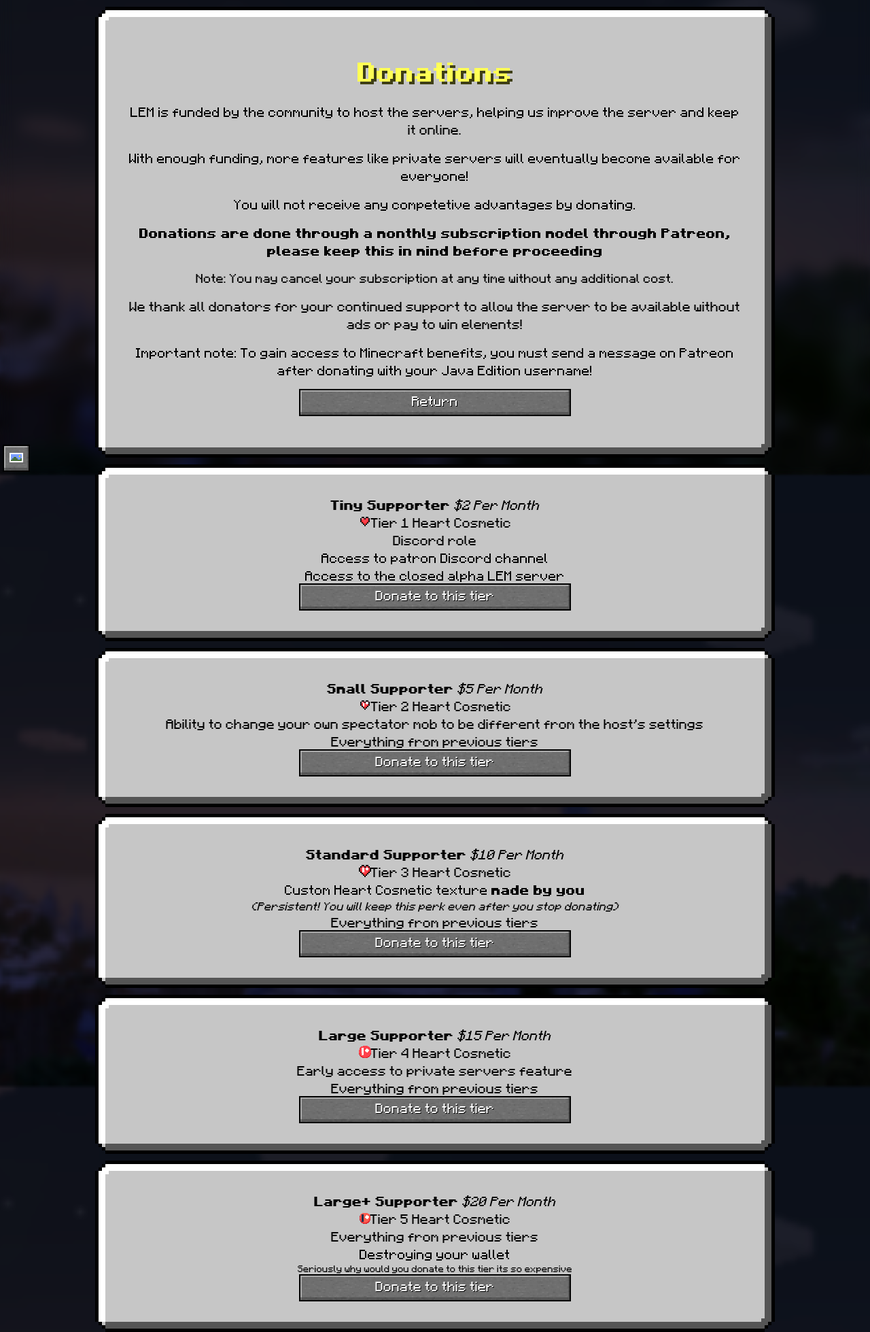
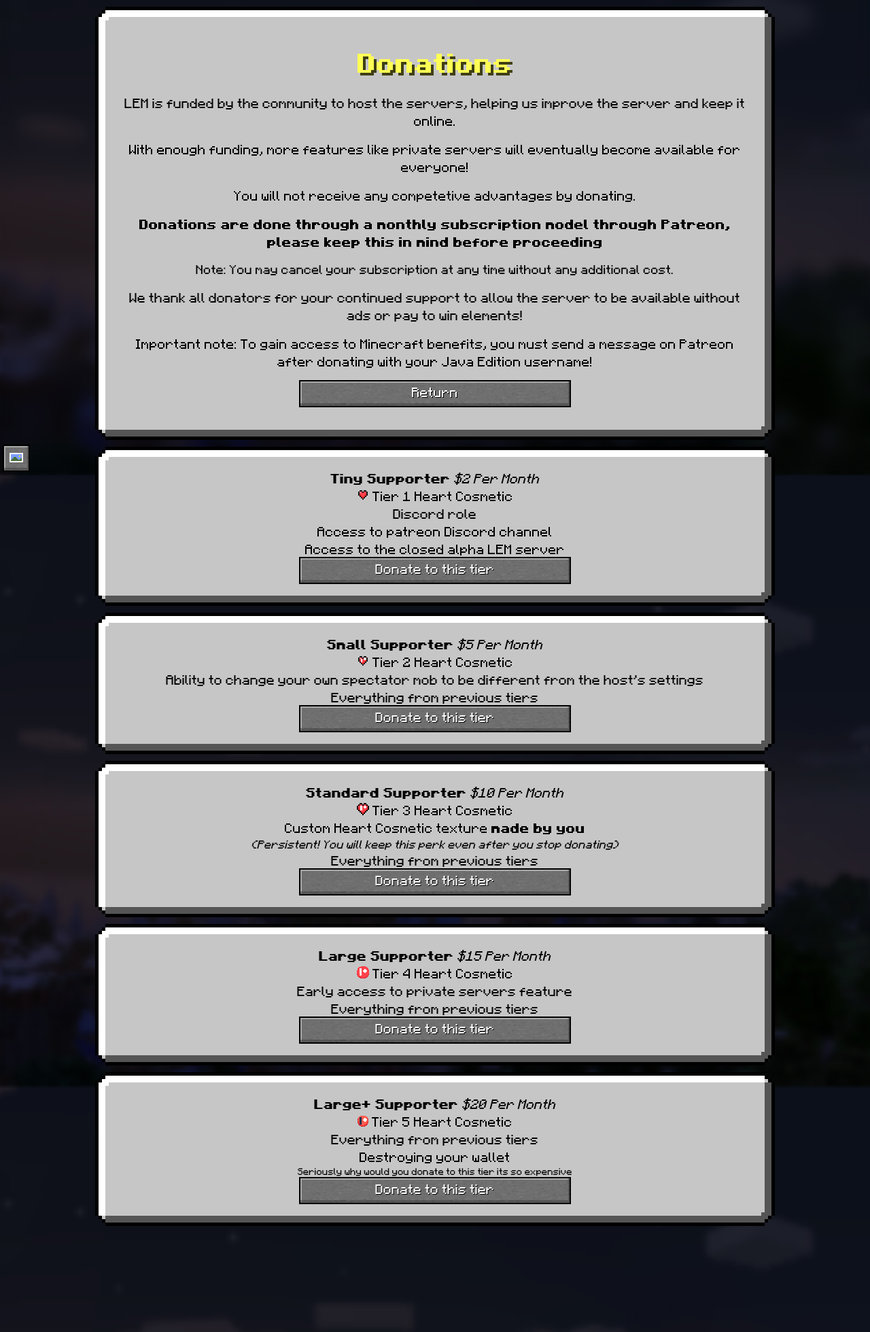
Before and after one commit to Legacy-Edition-Minigames/Website, a Jekyll site: the page built from donate.html, in a window 1280 px wide, cut to the strip 202-2161 px from the top of the page. Shown: the whole strip at 68% size. Built offline with Jekyll 4.4.1, drawn with Linux system fonts in a browser that asks for light colours; some web fonts are replaced.

Commit message:
Add credits page
Co-Authored-By: Pedro270707 <89267077+Pedro270707@users.noreply.github.com>

```diff
--- a/_layouts/default.html
+++ b/_layouts/default.html
@@ -9,7 +9,7 @@
 		<link rel="preload" as="image" href="{{ site.baseurl }}/assets/btn-panorama-hover.png">
     </head>
     <body>
-	<div class="panorama-button" title="Toggle panorama movement" onclick="triggerPanoramaMovement();"></div>
+	<div class="panorama-button pixelated" title="Toggle panorama movement" onclick="triggerPanoramaMovement();"></div>
 	<div class="backdrop-blur"></div>
 	<audio id="music">
 		<source src="{{ site.baseurl }}/assets/menu2.ogg" type="audio/ogg">
--- a/about.html
+++ b/about.html
@@ -10,8 +10,10 @@
 		<a href="https://github.com/DBTDerpbox/Legacy-Edition-Battle" target='_blank' onclick="clickSound()"><span class="github-button"></span></a> <a href="https://www.patreon.com/DBTDerpbox" target='_blank' onclick="clickSound()"><span class="patreon-button"></span></a>
 		<p>LEM focuses on remaking the Mini Games from the discontinued Legacy Console edition, while also enhancing and adding new content at the same time.</p>
 		<p>This includes quality of life improvements, modding support, re-imaginings of the game through remastered content, and new features.</p>
+		<p>LEM is developed by <a href="https://github.com/DBTDerpbox" target='_blank'>Emmie</a> and <a href="https://github.com/Kyrptonaught" target='_blank'>Kyrptonaught</a>, for more info see the credits page.</p>
 		<div class="button-list">
 			<a class="minecraft-button center" href="https://status.derpbox.xyz">Server Status</a>
+			<a class="minecraft-button center" href="{{ site.baseurl }}/credits">Credits</a>
 			<a class="minecraft-button center" href="{{ site.baseurl }}/">Return</a>
 	</div>
 </div>
--- a/donate.html
+++ b/donate.html
@@ -16,22 +16,22 @@
 </div>
 <div class="guibox center">
     <b>Tiny Supporter</b> <i>$2 Per Month</i><br>
-    <img src="assets/patreon/tiny.png">Tier 1 Heart Cosmetic<br>
+    <img src="assets/patreon/tiny.png" class="pixelated"> Tier 1 Heart Cosmetic<br>
 	Discord role<br>
-	Access to patron Discord channel<br>
+	Access to patreon Discord channel<br>
 	Access to the closed alpha LEM server<br>
 	<a class="minecraft-button center" href="https://www.patreon.com/DBTDerpbox">Donate to this tier</a>
 </div>
 <div class="guibox center">
     <b>Small Supporter</b> <i>$5 Per Month</i><br>
-    <img src="assets/patreon/small.png">Tier 2 Heart Cosmetic<br>
+    <img src="assets/patreon/small.png" class="pixelated"> Tier 2 Heart Cosmetic<br>
 	Ability to change your own spectator mob to be different from the host's settings<br>
 	Everything from previous tiers<br>
 	<a class="minecraft-button center" href="https://www.patreon.com/DBTDerpbox">Donate to this tier</a>
 </div>
 <div class="guibox center">
     <b>Standard Supporter</b> <i>$10 Per Month</i><br>
-    <img src="assets/patreon/standard.png">Tier 3 Heart Cosmetic<br>
+    <img src="assets/patreon/standard.png" class="pixelated"> Tier 3 Heart Cosmetic<br>
 	Custom Heart Cosmetic texture <b>made by you</b>
 	<div style="font-size: 0.85em;"><i>(Persistent! You will keep this perk even after you stop donating)</i><br></div>
 	Everything from previous tiers<br>
@@ -39,14 +39,14 @@
 </div>
 <div class="guibox center">
     <b>Large Supporter</b> <i>$15 Per Month</i><br>
-    <img src="assets/patreon/large.png">Tier 4 Heart Cosmetic<br>
+    <img src="assets/patreon/large.png" class="pixelated"> Tier 4 Heart Cosmetic<br>
 	Early access to private servers feature<br>
 	Everything from previous tiers<br>
 	<a class="minecraft-button center" href="https://www.patreon.com/DBTDerpbox">Donate to this tier</a>
 </div>
 <div class="guibox center">
     <b>Large+ Supporter</b> <i>$20 Per Month</i><br>
-    <img src="assets/patreon/largeplus.png">Tier 5 Heart Cosmetic<br>
+    <img src="assets/patreon/largeplus.png" class="pixelated"> Tier 5 Heart Cosmetic<br>
 	Everything from previous tiers<br>
 	Destroying your wallet<br>
 	<div style="font-size: 0.70em;">Seriously why would you donate to this tier its so expensive<br></div>
--- a/index.html
+++ b/index.html
@@ -13,6 +13,7 @@
 		<a class="minecraft-button center" href="{{ site.baseurl }}/blog">Blog</a>
 		<a class="minecraft-button center" href="{{ site.baseurl }}/faq">Frequently Asked Questions</a>
 		<a class="minecraft-button center" href="{{ site.baseurl }}/donate">Donate</a>
+		<a class="minecraft-button center" href="{{ site.baseurl }}/credits">Credits</a>
 	</div>
 	LEM is not associated with Mojang Studios or 4J Studios.
 </div>
--- a/style.css
+++ b/style.css
@@ -64,7 +64,7 @@
 
 .guibox {
 	font-family: 'Minecraft', sans-serif;
-	padding: 5vh;
+	padding: 2em;
 	border-image: url('/assets/guimenu.png');
 	border-image-slice: 128 128 fill;
     border-image-width: 64px;
@@ -73,8 +73,9 @@
 
 .logo {
 	display: inline-block;
-	height: 188px;
+	aspect-ratio: 720 / 188;
 	width: 720px;
+	max-width: 90%;
 	image-rendering: pixelated;
 	background-size: cover;
 }
@@ -119,6 +120,7 @@
 	color: #ffffff;
 	text-shadow: 1px 1px 0 #000;
 	text-align: center;
+	cursor: pointer;
 }
 
 .minecraft-button:hover {
@@ -148,6 +150,35 @@
 	content: ' ---';
 }
 
+/* Credits */
+.multiple-credits-grid {
+	display: grid;
+	grid-template-columns: repeat(2, 1fr);
+	grid-template-areas: 	"a b"
+							"c b"
+							"d e"
+							"f g"
+							"h i";
+	gap: 5px;
+}
+
+.single-credit-flexbox {
+	display: flex;
+	gap: 10px;
+	text-align: right;
+}
+
+.single-credit-flexbox ul {
+	margin: 0;
+	list-style: none;
+	padding-left: 0;
+	text-align: left;
+}
+
+.pixelated {
+	image-rendering: pixelated;
+}
+
 @media screen and (max-width: 1000px){
 	h2:before {
 		content: '';
@@ -157,18 +188,24 @@
 	}
 }
 
+@media screen and (max-width: 1100px){
+	.multiple-credits-grid {
+		grid-template-areas:	"a"
+								"b"
+								"c"
+								"d"
+								"e";
+		grid-template-columns: none;
+	}
+}
+
 .container {
 	padding-top: 10px;
 	text-align: center;
 	margin-left: auto;
 	margin-right: auto;
 	width: 1000px;
-}
-
-@media screen and (max-width: 1100px){
-	.container {
-		width: 90%;
-	}
+	max-width: 90%;
 }
 
 @media screen and (max-width: 530px){
```
Also changed, not shown: other parts of about.html (+1 -1 lines), credits.html (added, +105 -0 lines).
